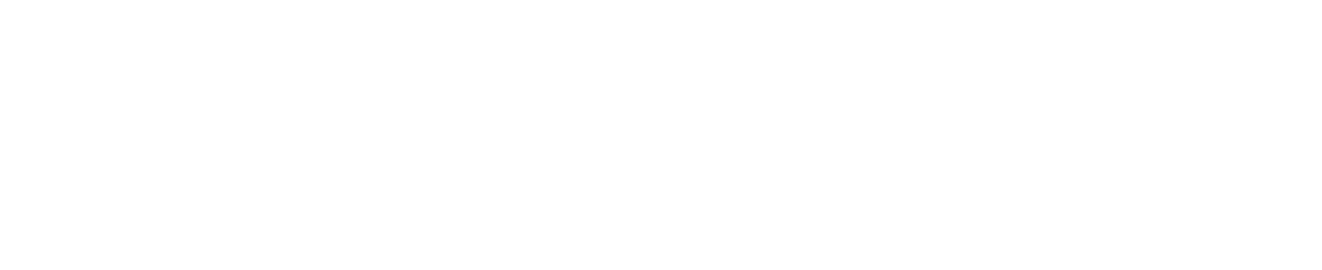
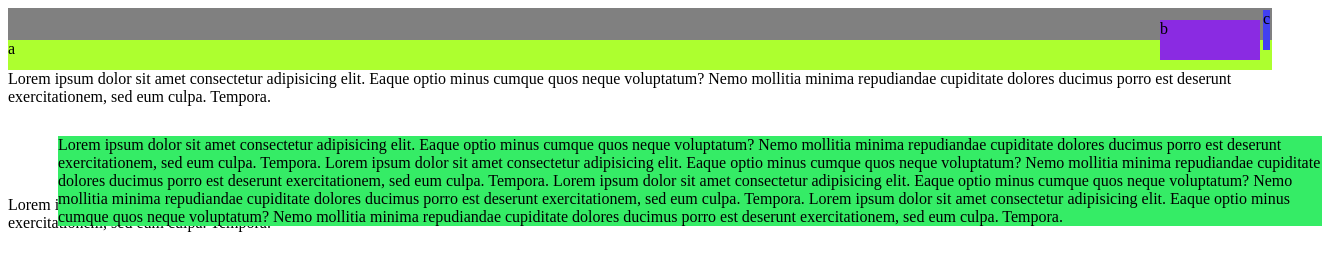
Before and after one commit to rulinma/html-css-js, a plain HTML site: page example/div/div.html in a window 1280 px wide. Shown: the whole page, 1322 px wide, since content can reach past the window. Drawn offline with Linux system fonts and the light colour scheme.

Commit message:
position

```diff
--- a/example/div/div.html
+++ b/example/div/div.html
@@ -4,7 +4,75 @@
     <meta charset="UTF-8" />
     <meta http-equiv="X-UA-Compatible" content="IE=edge" />
     <meta name="viewport" content="width=device-width, initial-scale=1.0" />
+    <style>
+      .relative {
+        background-color: greenyellow;
+        height: 30px;
+      }
+
+      .absolute {
+        background-color: blueviolet;
+        height: 40px;
+        width: 100px;
+        top: 20px;
+        right: 20px;
+        position: absolute;
+      }
+
+      .fixed {
+        background-color: rgb(66, 63, 242);
+        height: 40px;
+        top: 10px;
+        right: 10px;
+        position: fixed;
+      }
+
+      .floater {
+        position: relative;
+        background-color: rgb(53, 236, 102);
+        left: 50px;
+        top: 30px;
+      }
+    </style>
+
     <title>Document</title>
   </head>
-  <body></body>
+  <body>
+    <div style="height: 2rem; background-color: grey"></div>
+    <div class="static">
+      <div class="relative">a</div>
+      <div class="absolute">b</div>
+      <div class="fixed">c</div>
+      <div>
+        Lorem ipsum dolor sit amet consectetur adipisicing elit. Eaque optio
+        minus cumque quos neque voluptatum? Nemo mollitia minima repudiandae
+        cupiditate dolores ducimus porro est deserunt exercitationem, sed eum
+        culpa. Tempora.
+      </div>
+      <div class="floater">
+        Lorem ipsum dolor sit amet consectetur adipisicing elit. Eaque optio
+        minus cumque quos neque voluptatum? Nemo mollitia minima repudiandae
+        cupiditate dolores ducimus porro est deserunt exercitationem, sed eum
+        culpa. Tempora. Lorem ipsum dolor sit amet consectetur adipisicing elit.
+        Eaque optio minus cumque quos neque voluptatum? Nemo mollitia minima
+        repudiandae cupiditate dolores ducimus porro est deserunt
+        exercitationem, sed eum culpa. Tempora. Lorem ipsum dolor sit amet
+        consectetur adipisicing elit. Eaque optio minus cumque quos neque
+        voluptatum? Nemo mollitia minima repudiandae cupiditate dolores ducimus
+        porro est deserunt exercitationem, sed eum culpa. Tempora. Lorem ipsum
+        dolor sit amet consectetur adipisicing elit. Eaque optio minus cumque
+        quos neque voluptatum? Nemo mollitia minima repudiandae cupiditate
+        dolores ducimus porro est deserunt exercitationem, sed eum culpa.
+        Tempora.
+      </div>
+
+      <!-- <div class="floater">e</div> -->
+      <div>
+        Lorem ipsum dolor sit amet consectetur adipisicing elit. Eaque optio
+        minus cumque quos neque voluptatum? Nemo mollitia minima repudiandae
+        cupiditate dolores ducimus porro est deserunt exercitationem, sed eum
+        culpa. Tempora.
+      </div>
+    </div>
+  </body>
 </html>
```
